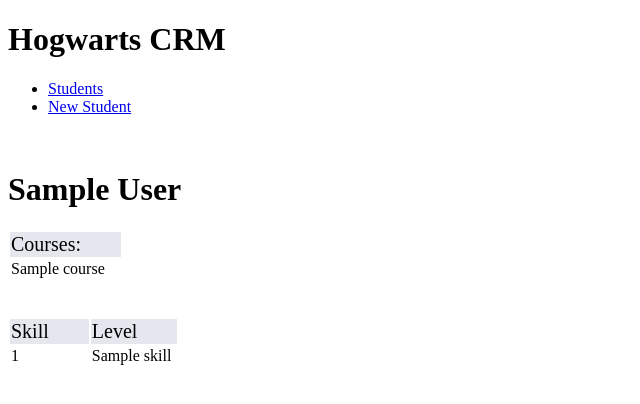
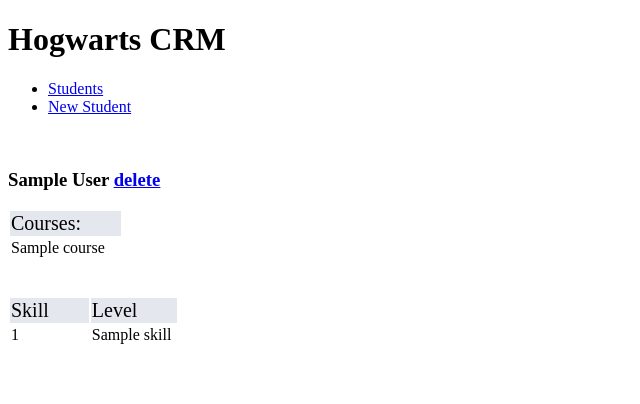
Before and after one commit to razzodev/hogwarts-crm, a Flask app: template templates/student_profile.html in a window 1280 px wide. Shown: the top 404 px of the page, without its empty margins (0-640 px from the left). Run offline with Flask 2, Linux system fonts and the light colour scheme; the template is opened without the code that fills it: most values are stand-ins (such as "Sample title", 1, 10 or a date in 2020).

Commit message:
add: delete student

```diff
--- a/templates/student_profile.html
+++ b/templates/student_profile.html
@@ -1,5 +1,10 @@
 {%extends 'layout.html' %} {% block body %}
-<h1>{{student.first_name}} {{student.last_name}}</h1>
+<h3>
+  {{student.first_name}} {{student.last_name}}
+  <span>
+    <a href="{{'/student_profile/delete/%s'%student.id}}">delete</a>
+  </span>
+</h3>
 
 <table>
   <tr>
```
